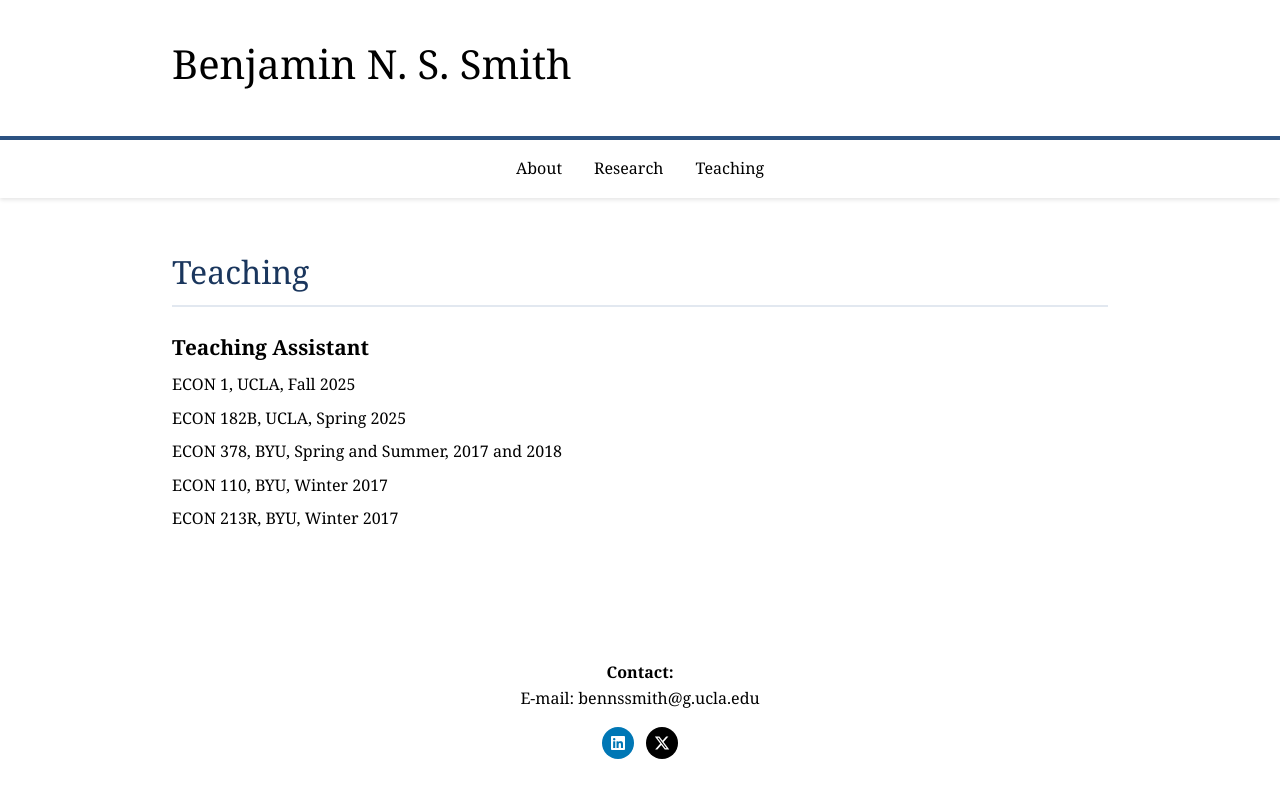
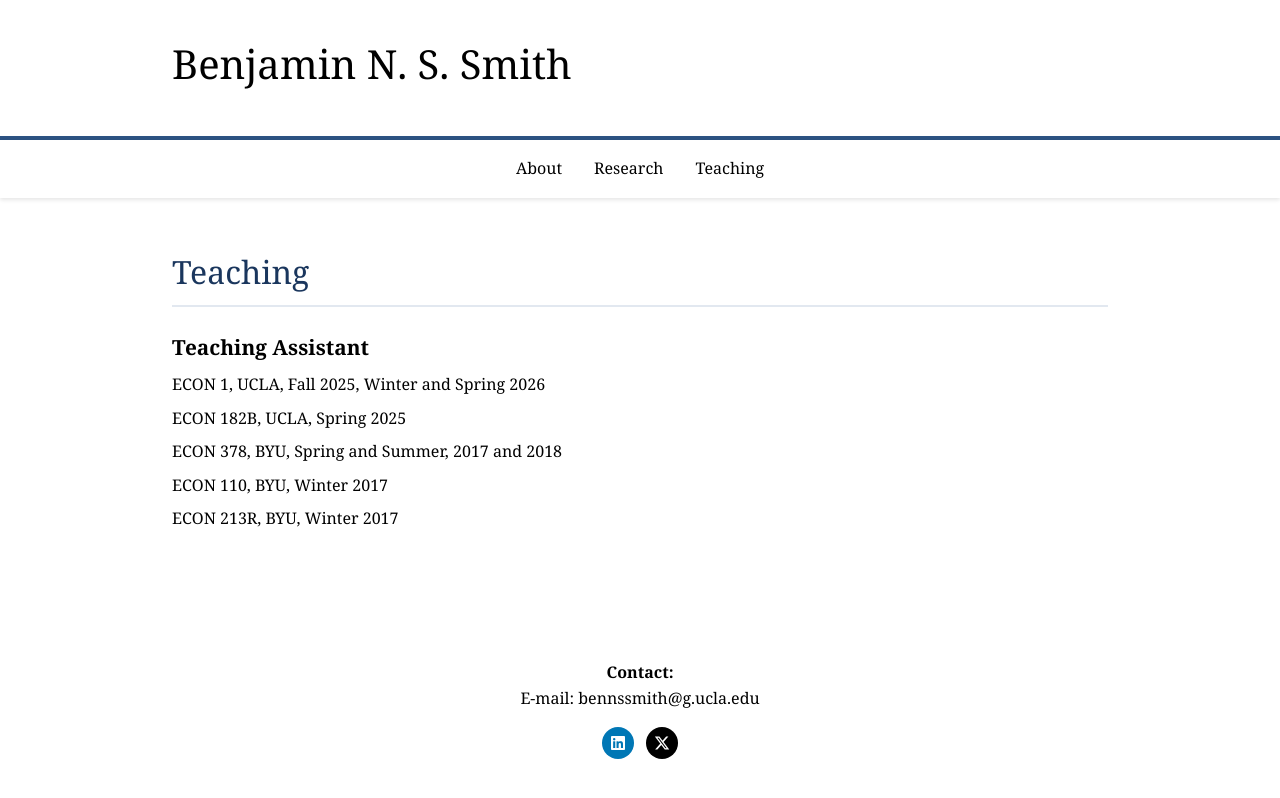
Before and after one commit to bnssmith/bnssmith.github.io, a Jekyll site: the page teaching.html, which Jekyll copies as it is, in a window 1280 px wide. Shown: the top 798 px of the page. Built offline with Jekyll 4.4.1, drawn with Linux system fonts in a browser that asks for light colours.

Commit message:
Update teaching.html

```diff
--- a/teaching.html
+++ b/teaching.html
@@ -231,7 +231,7 @@
             <h2>Teaching</h2>
 
             <h3>Teaching Assistant</h3>
-            <p style="margin-top: 0.5rem;">ECON 1, UCLA, Fall 2025</p>
+            <p style="margin-top: 0.5rem;">ECON 1, UCLA, Fall 2025, Winter and Spring 2026</p>
             <p style="margin-top: 0.5rem;">ECON 182B, UCLA, Spring 2025</p>
             <p style="margin-top: 0.5rem;">ECON 378, BYU, Spring and Summer, 2017 and 2018</p>
             <p style="margin-top: 0.5rem;">ECON 110, BYU, Winter 2017</p>
```
